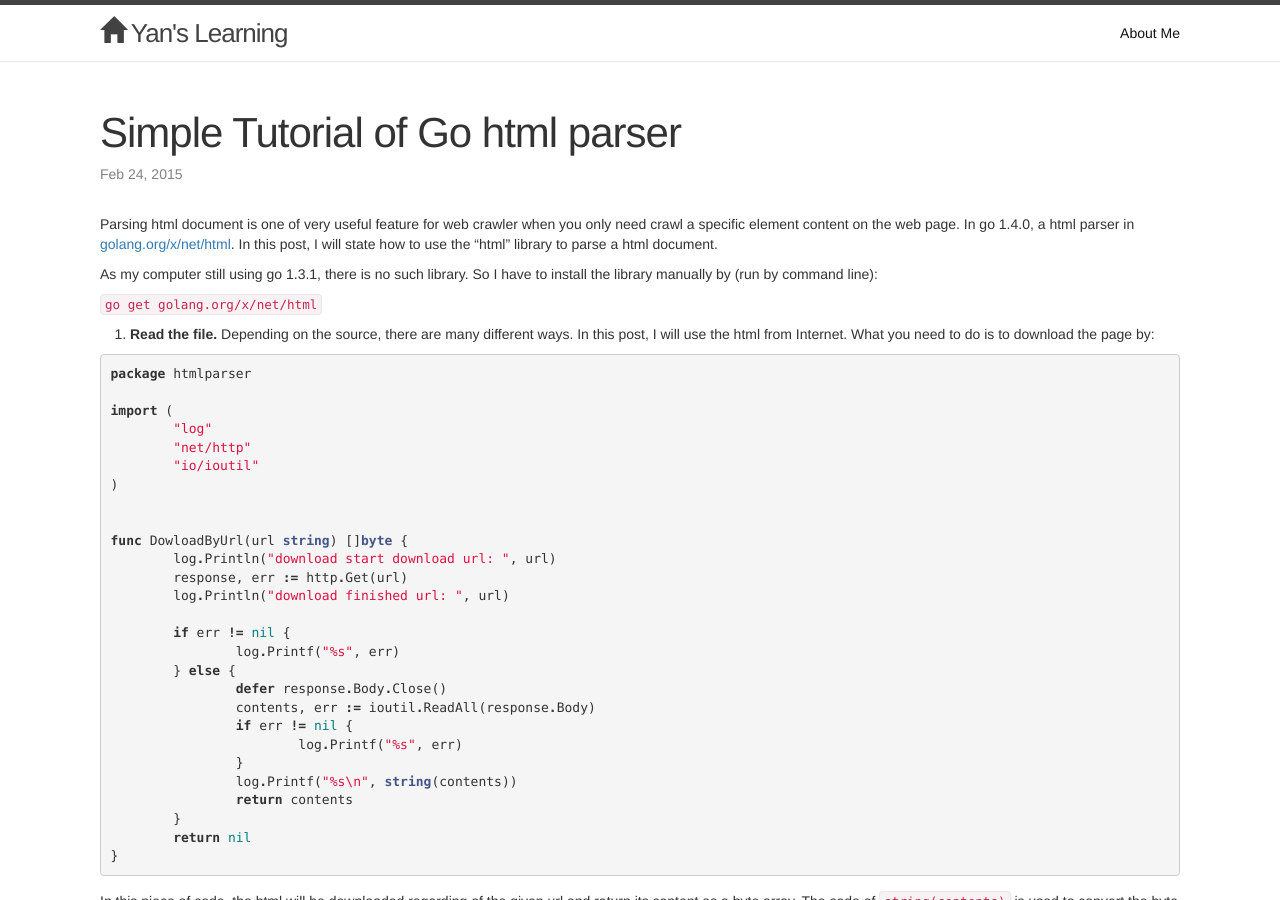
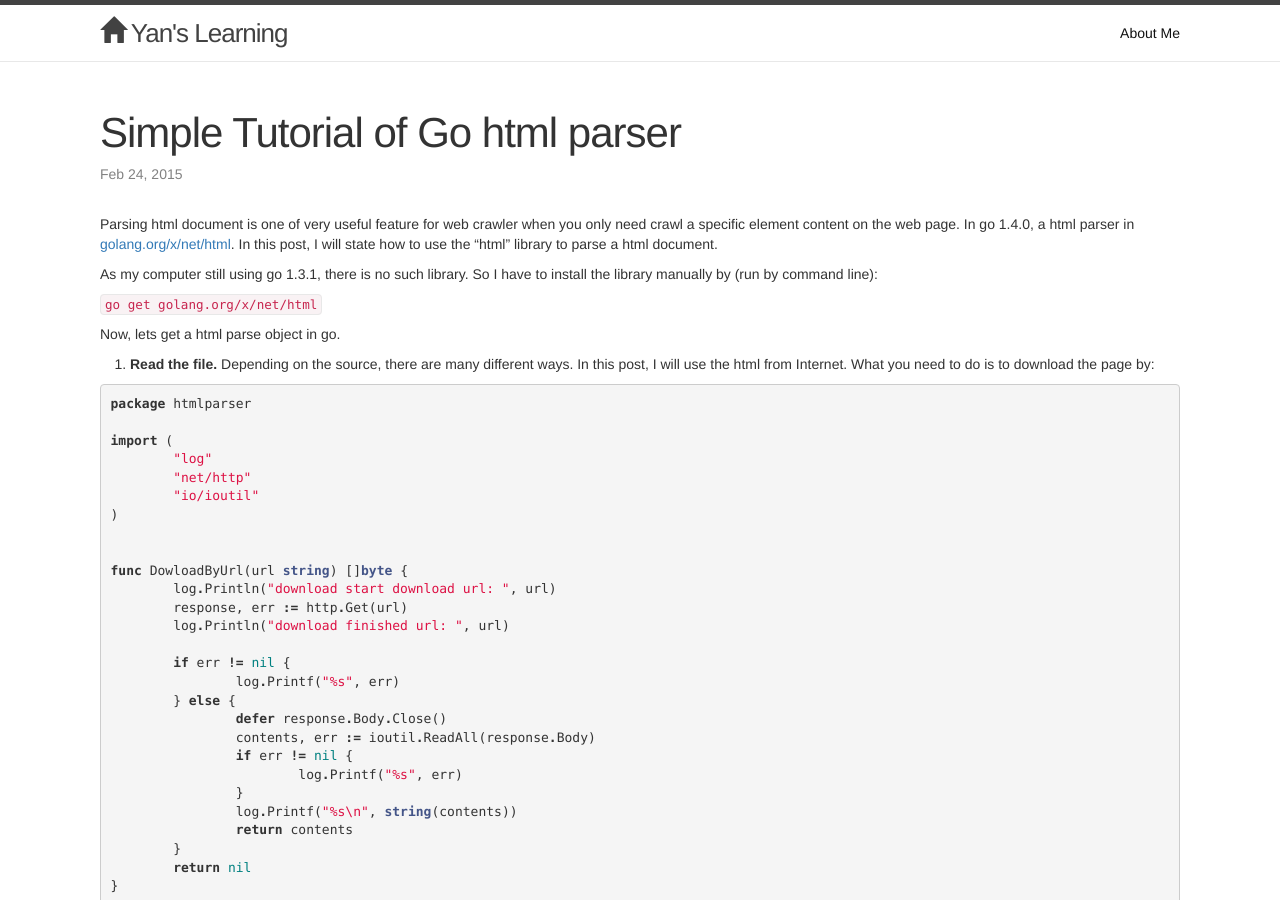
Before and after one commit to alvindaiyan/alvindaiyan.github.io, a Jekyll site: the page built from _posts/2015-02-24-understanding-go-html.markdown, in a window 1280 px wide and 900 px high. Built offline with Jekyll 4.4.1, drawn with Linux system fonts in a browser that asks for light colours; nearby versions of some CDN libraries; comment, search, counter and statistics services are not loaded.

Commit message:
minor changes

````diff
--- a/_posts/2015-02-24-understanding-go-html.markdown
+++ b/_posts/2015-02-24-understanding-go-html.markdown
@@ -10,6 +10,8 @@ Parsing html document is one of very useful feature for web crawler when you onl
 As my computer still using go 1.3.1, there is no such library. So I have to install the library manually by (run by command line):
 
 ``` go get golang.org/x/net/html ```
+
+Now, lets get a html parse object in go.
 
 1. **Read the file.** Depending on the source, there are many different ways. In this post, I will use the html from Internet. What you need to do is to download the page by:
 
````
